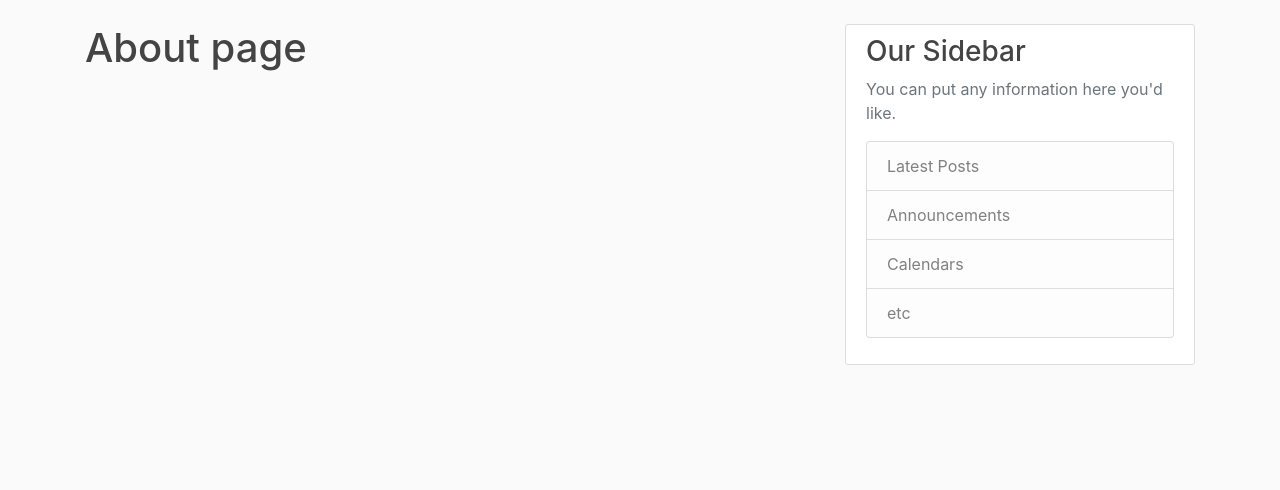
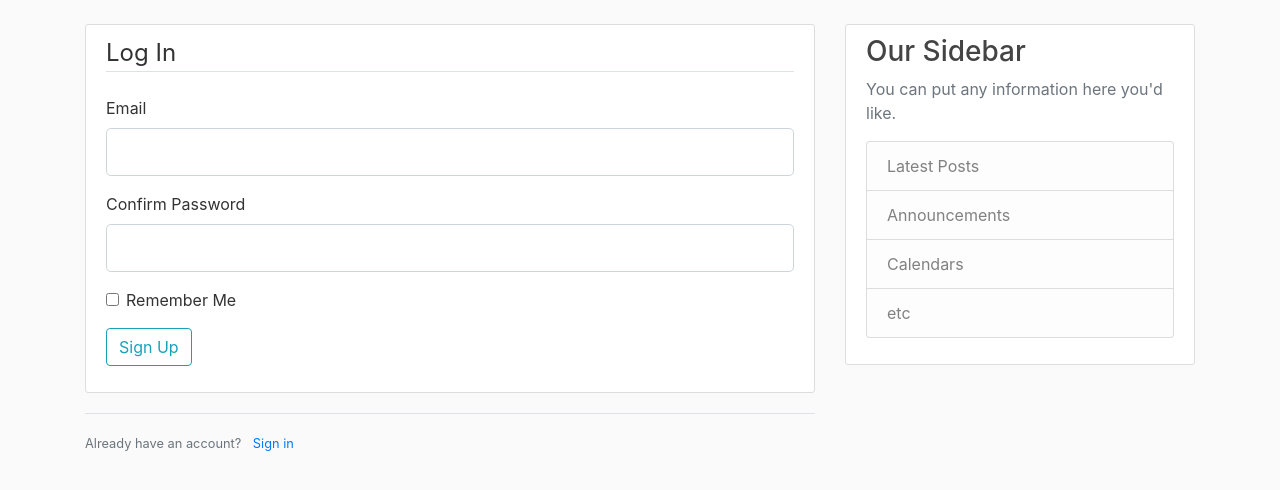
Before and after one commit to ShaqeelGamieldien/Projects, a Flask app: page /login in a window 1280 px wide. Shown: the part 56-546 px from the top of the page. Run offline with Flask 3, Linux system fonts and the light colour scheme; some libraries are stand-ins or nearby versions.

Commit message:
Fixed templates and adding check box

```diff
--- a/FlaskBlog.py
+++ b/FlaskBlog.py
@@ -42,7 +42,7 @@ def register():
 
 @app.route("/login")
 def Login():
-    form= RegistrationForm()
+    form= LoginForm()
     return render_template('login.html',title='Login', form=form)
 
 
--- a/templates/login.html
+++ b/templates/login.html
@@ -1,4 +1,50 @@
 {% extends "layout.html" %}
 {% block content %}
-    <h1>About page</h1>
+<div class="content-section">
+	<form class="" action="" method="post">
+		{{ form.hidden_tag() }}
+		<fieldset class="form-group">
+			<legend class="border-bottom mb-4">Log In</legend>
+
+			<div class="form-group">
+				{{ form.email.label(class="form-control-label")}}
+				{% if form.email.errors %}
+				{{ form.email(class="form-control form-control-lg is-invalid")}}
+				<div class="invalid-feedback">
+					{% for error in form.email.errors %}
+					<span>{{ error }}</span>
+				</div>
+				{% endfor %}
+				{% else %}
+				{{ form.email(class="form-control form-control-lg")}}
+				{% endif %}
+			</div>
+			<div class="form-group">
+				{{ form.password.label(class="form-control-label")}}
+				{% if form.password.errors %}
+				{{ form.password(class="form-control form-control-lg is-invalid")}}
+				<div class="invalid-feedback">
+					{% for error in form.password.errors %}
+					<span>{{ error }}</span>
+				</div>
+				{% endfor %}
+				{% else %}
+				{{ form.password(class="form-control form-control-lg")}}
+				{% endif %}
+			</div>
+      <div class="form-check">
+        {{ form.remember(class="form-check-input") }}
+        {{ form.remember.label(class="form-check-label") }}
+      </div>
+		</fieldset>
+		<div class="form-group">
+			{{ form.submit(class="btn btn-outline-info")}}
+		</div>
+	</form>
+</div>
+<div class="border-top pt-3">
+	<small class="text-muted">
+	Already have an account? <a class="ml-2" href="{{url_for('Login')}}">Sign in</a>
+	</small>
+</div>
 {% endblock content %}
```
